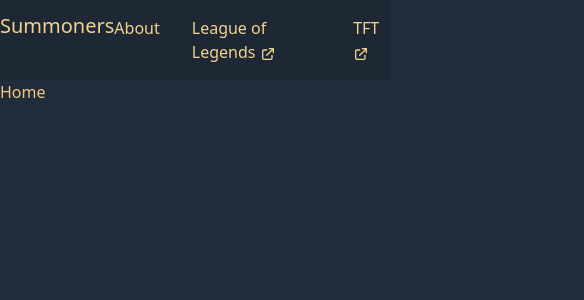
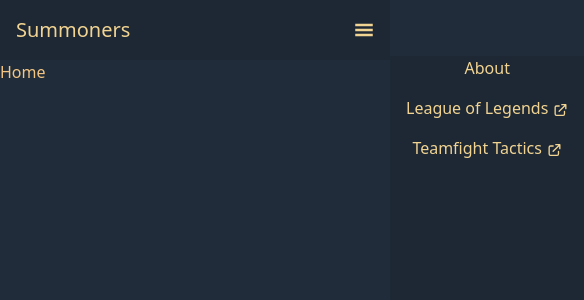
Before and after one commit to Neukz/summoners, a React (Create React App) app: page / in a window 390 px wide. Shown: the top 300 px of the page, 584 px wide, since content can reach past the window. Built offline with nearby package versions, Linux system fonts and the light colour scheme.

Commit message:
Configured Navbar to be responsive

```diff
--- a/src/components/layout/Navbar.jsx
+++ b/src/components/layout/Navbar.jsx
@@ -1,28 +1,31 @@
 import { Link } from 'react-router-dom';
-import { HiOutlineExternalLink } from 'react-icons/hi';
+import OutgoingLink from '../OutgoingLink';
+import MobileNavigation from './MobileNavigation';
 
 const Navbar = () => {
 	return (
-		<nav className="bg-primary-dark text-secondary-light">
-			<div className="container mx-auto py-4 flex justify-between">
-				<Link to="/" className="text-xl leading-none">
+		<nav className="bg-primary-dark text-secondary-light relative">
+			<div className="container mx-auto p-4 flex justify-between items-center">
+				<Link to="/" className="text-xl">
 					Summoners
 				</Link>
 
-				<div className="flex justify-between gap-8">
+				{/* Standard navigation hidden on mobile */}
+				<div className="hidden space-x-8 md:flex">
 					<Link to="about">About</Link>
 
-					<a href="https://leagueoflegends.com" target="_blank">
-						League of Legends <HiOutlineExternalLink className="inline" />
-					</a>
+					<OutgoingLink
+						name="League of Legends"
+						href="https://leagueoflegends.com"
+					/>
 
-					<a
+					<OutgoingLink
+						name="Teamfight Tactics"
 						href="https://teamfighttactics.leagueoflegends.com"
-						target="_blank"
-					>
-						TFT <HiOutlineExternalLink className="inline" />
-					</a>
+					/>
 				</div>
+
+				<MobileNavigation />
 			</div>
 		</nav>
 	);
```
